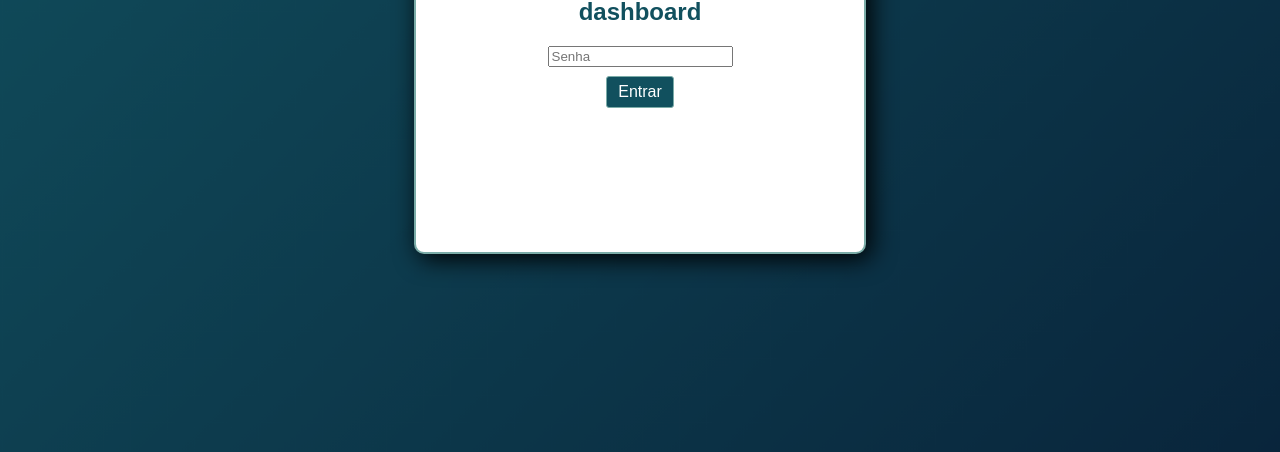
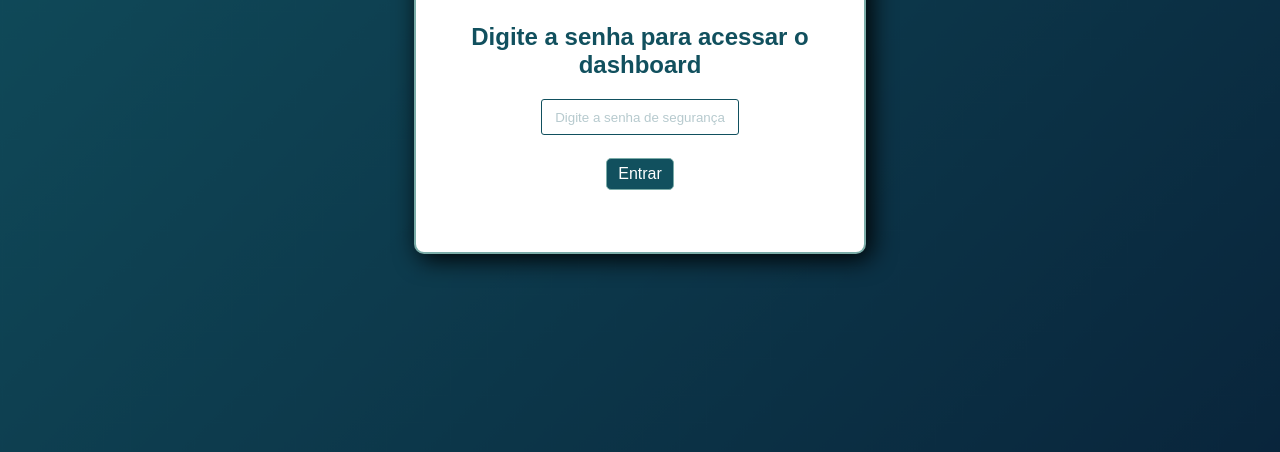
Before and after one commit to felipefonsecacorrea/Dashboard-RH, a plain HTML site: page Pagina RH/index.html in a window 1280 px wide. Shown: the part 348-800 px from the top of the page. Drawn offline with Linux system fonts and the light colour scheme.

Commit message:
ajustes alinhamento - centralzação do itens do login

```diff
--- a/Pagina RH/index.css
+++ b/Pagina RH/index.css
@@ -23,11 +23,13 @@ body{
     width: 35%;
     height: 50vh;
     box-shadow: #000 5px 5px 25px;
+    justify-content: center;
 }
 
 #logo{
     margin-top: 5%;
     width: 50%;
+    margin-bottom: 3%;
 }
 
 #dashboard{
@@ -41,16 +43,44 @@ body{
 }
 
 #login button{
-    margin-top: 2%;
+    margin-top: 5%;
+    margin-bottom: 5%;
     border: 0.5px solid #7BACA8;
-    border-radius: 3px;
+    border-radius: 5px;
     width: 15%;
     height: 4vh;
     background-color: #11505E;
     color: white;
     font-size: medium;
+    transition: 1s;
 }
+
+#login button:hover{
+    width: 17%;
+    height: 5vh;
+    background-color:#B63E3E;
+    color: white;
+    font-weight: 700;
+    transition: 1s;
+    border-radius: 25%;
+    border: #11505E 1px solid;
+}
+
 
 #login h2{
     color: #11505E;
+    width: 100%;
 }
+
+#senha{
+    text-align:center;
+    border: 0.5px solid #11505E;
+    border-radius: 3px;
+    height: 4vh;
+    width: 43%;
+}
+
+#senha::placeholder{
+    color: #11505E;
+    opacity: 0.3;
+}
--- a/Pagina RH/index.html
+++ b/Pagina RH/index.html
@@ -23,7 +23,7 @@
   <div id="login">
     <img id="logo" src="LogoIntegraCompleto.png" alt="">
     <h2>Digite a senha para acessar o dashboard</h2>
-    <input type="password" id="senha" placeholder="Senha">
+    <input type="password" id="senha" placeholder="Digite a senha de segurança">
     <button onclick="validarSenha()">Entrar</button>
   </div>
 
```
Also changed, not shown: 1 other file.
